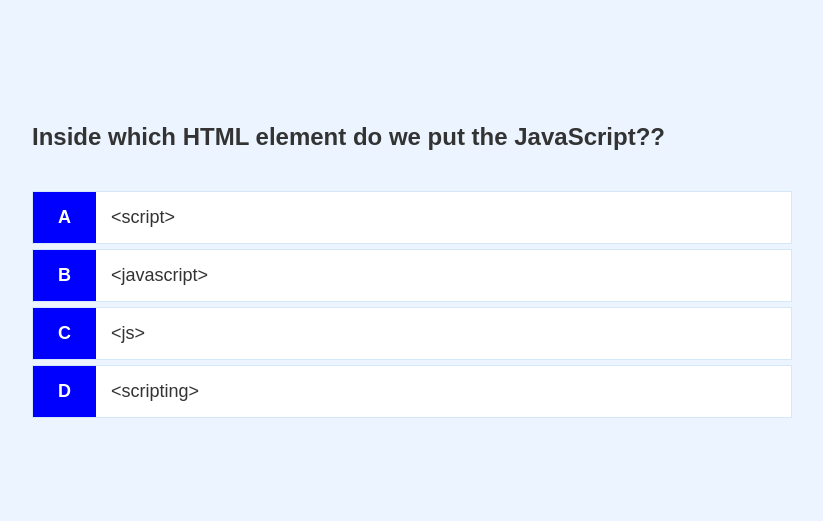
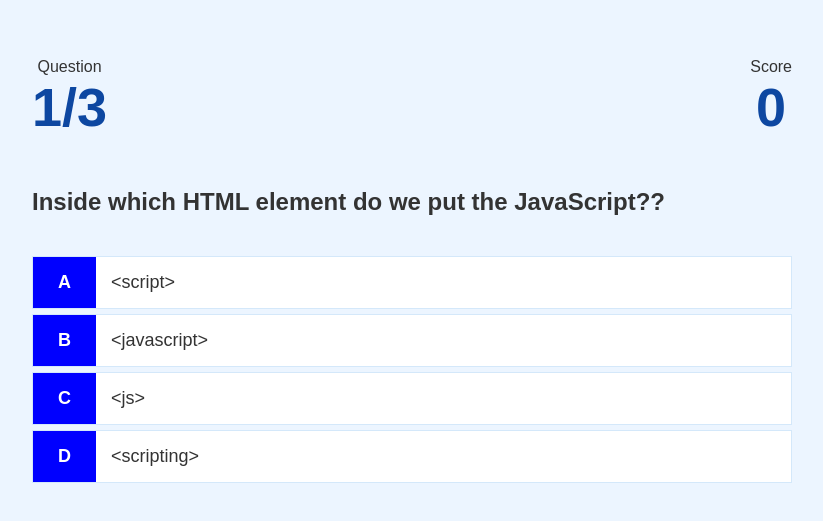
Before and after one commit to kev-carmichael/quizApp, a plain HTML site: page game.html in a window 1280 px wide. Shown: the part 127-648 px from the top of the page, without its empty margins (228-1051 px from the left). Drawn offline with Linux system fonts and the light colour scheme.

Commit message:
added heads up display in game screen with score and question no

```diff
--- a/game.css
+++ b/game.css
@@ -36,3 +36,17 @@
 .incorrect {
     background-color: red;
 }
+
+#hud {
+    display: flex;
+    justify-content: space-between;
+}
+
+.hud-prefix {
+    text-align: center;
+    font-size: 1.6rem;
+}
+
+.hud-main-text {
+    text-align: center;
+}
--- a/game.html
+++ b/game.html
@@ -13,6 +13,24 @@
 <body>
     <div class="container">
         <div id="game" class="justify-center flex-center">
+            <div id="hud">
+                <div id="hud-item">
+                    <p class="hud-prefix">
+                        Question
+                    </p>
+                    <h1 class="hud-main-text" id="questionCounter">
+
+                    </h1>
+                </div>
+                <div id="hud-item">
+                    <p class="hud-prefix">
+                        Score
+                    </p>
+                    <h1 class="hud-main-text" id="score">
+
+                    </h1>
+                </div>
+            </div>
             <h2 id="question">What is the answer to this question?</h2>
             <div class="choice-container">
                 <p class="choice-prefix">A</p>
--- a/game.js
+++ b/game.js
@@ -1,11 +1,14 @@
 const question = document.getElementById("question");
 const choices = Array.from(document.getElementsByClassName("choice-text"));
+const scoreText = document.getElementById("score");
+const questionCounterText = document.getElementById("questionCounter");
 
 let currentQuestion = {};
 let acceptingAnswers = false;
 let score = 0;
 let questionCounter = 0;
 let availableQuestions = [];
+
 
 let questions = [
     {
@@ -52,6 +55,9 @@ getNewQuestion = () => {
     }
 
     questionCounter++;
+    questionCounterText.innerText = `${questionCounter}/${MAX_QUESTIONS}`;
+    scoreText.innerText = score;
+
     const questionIndex = Math.floor(Math.random()*availableQuestions.length);
     currentQuestion = availableQuestions[questionIndex];
     question.innerText = currentQuestion.question;
@@ -72,6 +78,9 @@ choices.forEach(choice => {
 
         const classToApply = selectedAnswer == currentQuestion.answer ? 'correct' : 'incorrect';
         selectedChoice.parentElement.classList.add(classToApply);
+        if(classToApply == 'correct'){
+            score += CORRECT_BONUS;
+        }
         setTimeout(() => {
             selectedChoice.parentElement.classList.remove(classToApply);
             getNewQuestion();
```
